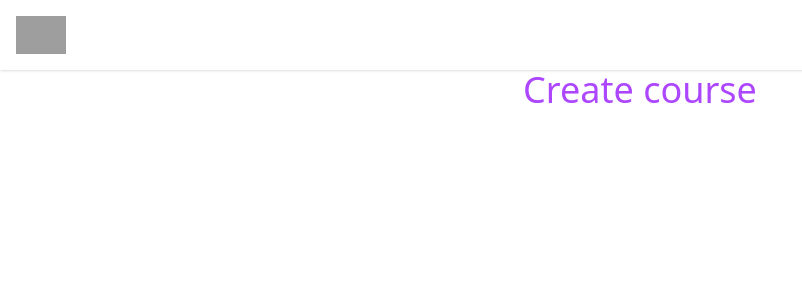
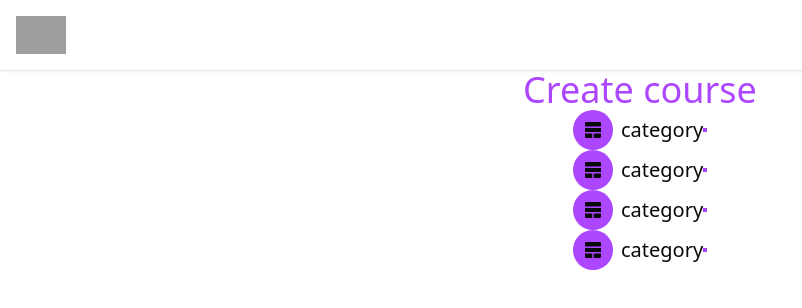
Before and after one commit to showrov4g/Ai-Course-Builder, a Next.js app: page /create-course in a window 1280 px wide. Shown: the top 308 px of the page, without its empty margins (0-802 px from the left). Built offline with nearby package versions, Linux system fonts and the light colour scheme; grey boxes are pictures that could not be loaded.

Commit message:
dascboard page design

```diff
--- a/app/create-course/page.jsx
+++ b/app/create-course/page.jsx
@@ -5,6 +5,21 @@ const page = () => {
 const stepperOptions = [
     {
         id: 1,
+        name: 'category',
+        icons: <SiElasticstack />,
+    },
+    {
+        id: 2,
+        name: 'category',
+        icons: <SiElasticstack />,
+    },
+    {
+        id: 3,
+        name: 'category',
+        icons: <SiElasticstack />,
+    },
+    {
+        id: 4,
         name: 'category',
         icons: <SiElasticstack />,
     }
@@ -16,6 +31,21 @@ const stepperOptions = [
             <div>
                 <div className='flex flex-col items-center justify-between'>
                     <h2 className='text-4xl text-purple-500 font-medium'>Create course</h2>
+                    <div >
+                     {
+                            stepperOptions.map((item) => (
+                                <div key={item.id} className='flex items-center justify-between'>
+                                    <div className='flex items-center'>
+                                        <div className='flex items-center justify-center w-10 h-10 bg-purple-500 rounded-full'>
+                                            {item.icons}
+                                        </div>
+                                        <h3 className='text-xl font-medium ml-2'>{item.name}</h3>
+                                    </div>
+                                    <div className='w-1 h-1 bg-purple-500'></div>
+                                </div>
+                            ))
+                     }
+                    </div>
                 </div>
             </div>
         {/* components  */}
```
